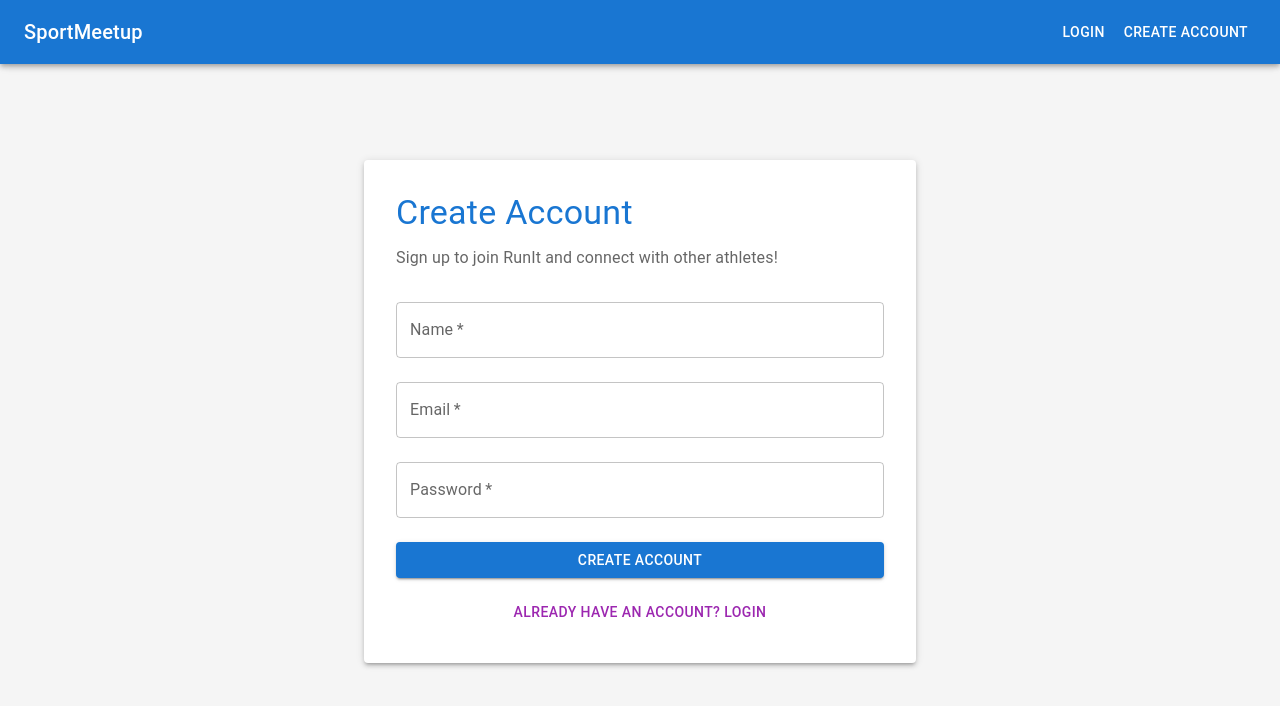
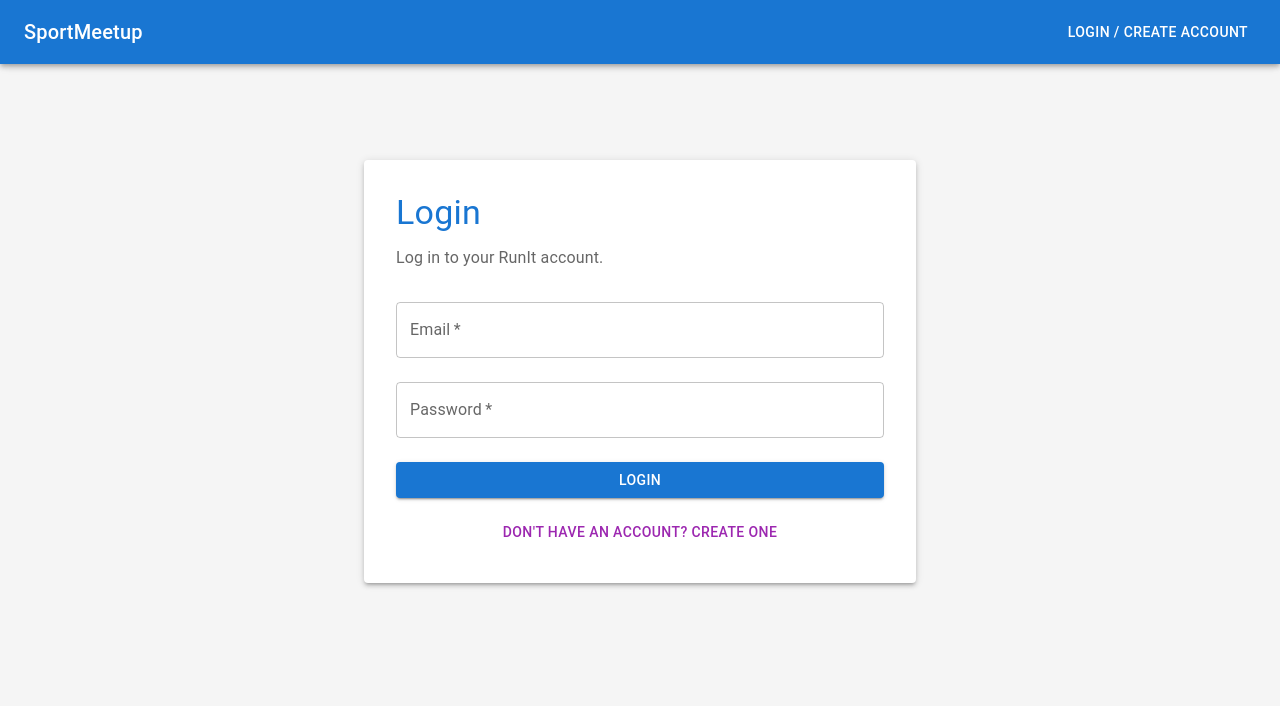
Before and after one commit to Abrav74/run-it-web, a Next.js app in the folder client/: page /create-account in a window 1280 px wide. Shown: the top 706 px of the page. Built offline with nearby package versions, Linux system fonts and the light colour scheme.

Commit message:
made some UI switches to the login/account page

```diff
--- a/client/src/app/components/Navbar.tsx
+++ b/client/src/app/components/Navbar.tsx
@@ -11,9 +11,8 @@ export default function Navbar() {
             SportMeetup
           </Link>
         </Typography>
-        <Button color="inherit">Login</Button>
         <Button color="inherit" component={Link} href="/create-account">
-          Create Account
+          Login / Create Account
         </Button>
       </Toolbar>
     </AppBar>
--- a/client/src/app/create-account/page.tsx
+++ b/client/src/app/create-account/page.tsx
@@ -11,7 +11,7 @@ import {
 import { useState } from "react";
 
 export default function AuthPage() {
-  const [mode, setMode] = useState<"login" | "create">("create");
+  const [mode, setMode] = useState<"login" | "create">("login");
 
   return (
     <Box sx={{ minHeight: "100vh", bgcolor: "#f5f5f5", pt: 8 }}>
@@ -55,11 +55,11 @@ export default function AuthPage() {
           <Stack direction="row" justifyContent="center" sx={{ mt: 2 }}>
             <Button
               color="secondary"
-              onClick={() => setMode(mode === "create" ? "login" : "create")}
+              onClick={() => setMode(mode === "login" ? "create" : "login")}
             >
-              {mode === "create"
-                ? "Already have an account? Login"
-                : "Don't have an account? Create one"}
+              {mode === "login"
+                ? "Don't have an account? Create one"
+                : "Already have an account? Login"}
             </Button>
           </Stack>
         </Paper>
```
